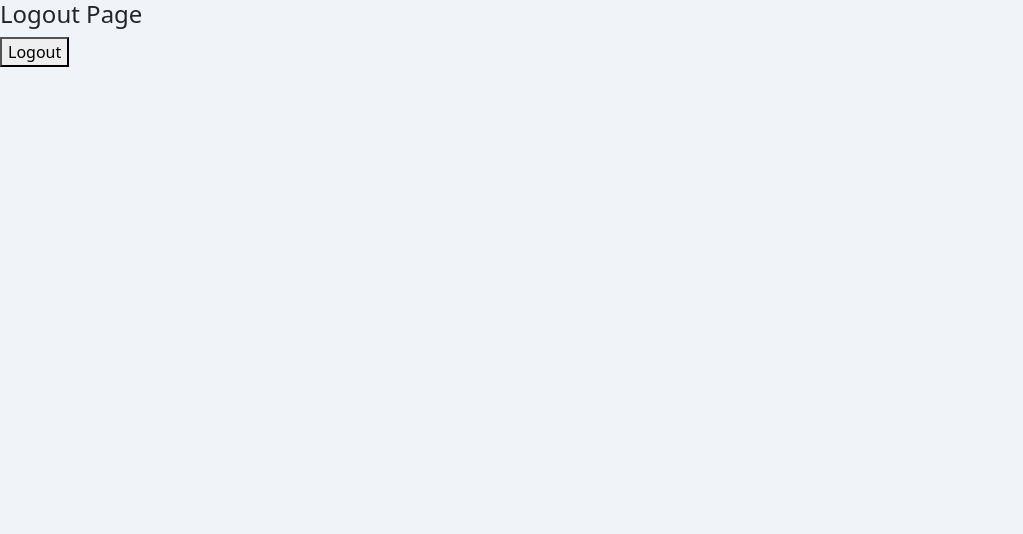
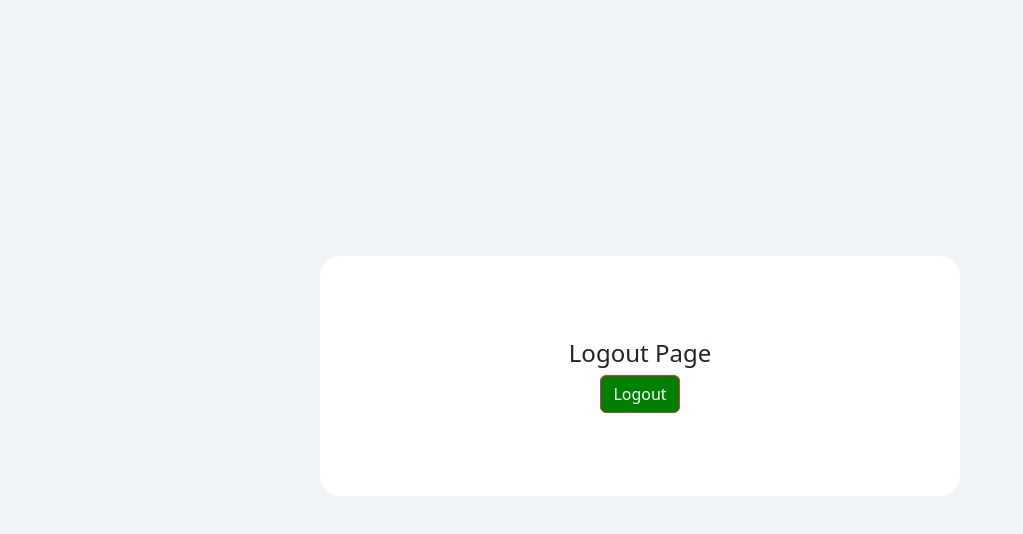
Before and after one commit to reddylaxman/untitled, a React (Create React App) app: page /untitled/Logout in a window 1280 px wide. Shown: the top 534 px of the page, without its empty margins (0-1023 px from the left). Built offline with nearby package versions, Linux system fonts and the light colour scheme; sample sign-in values are in the browser's storage.

Commit message:
session management 2

```diff
--- a/src/components/Logout.js
+++ b/src/components/Logout.js
@@ -1,7 +1,7 @@
 import React, { useEffect } from "react";
 import { useNavigate } from "react-router-dom";
 import Swal from "sweetalert2";
-
+import "bootstrap/dist/css/bootstrap.min.css";
 const Logout = () => {
   const navigate = useNavigate();
 
@@ -40,9 +40,23 @@ const Logout = () => {
   };
 
   return (
-    <div>
+    <div
+      style={{
+        display: "grid",
+        placeContent: "center",
+        backgroundColor: "white",
+        maxWidth: "50%",
+        maxHeight: "50%",
+        borderRadius: "20px",
+        height: "15rem",
+        marginTop: "20%",
+        marginLeft: "25%",
+      }}
+    >
       <h4>Logout Page</h4>
-      <button onClick={handleLogout}>Logout</button>
+      <button onClick={handleLogout} className="btn btn-danger">
+        Logout
+      </button>
     </div>
   );
 };
```
